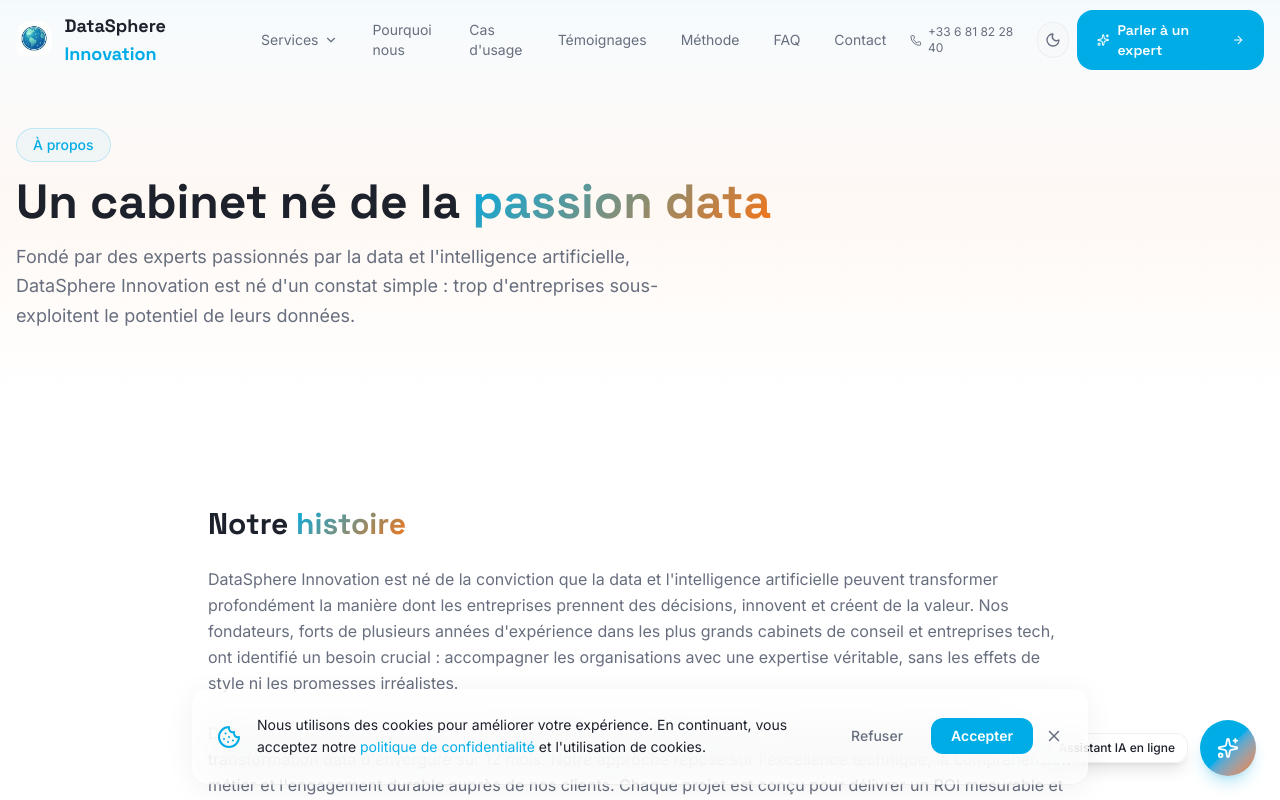
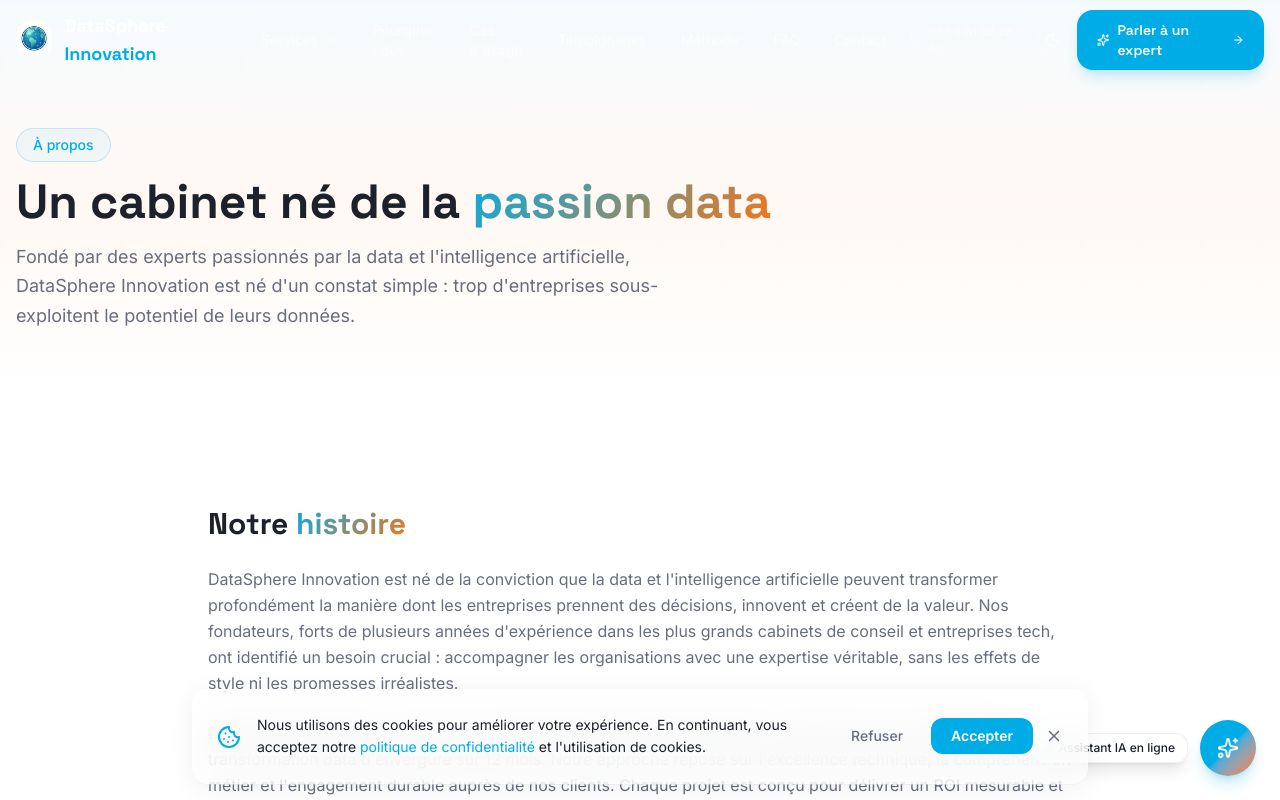
Before and after one commit to skaba89/datasphere-innovation, a Next.js app: page /a-propos in a window 1280 px wide. Shown: the top 800 px of the page. Built offline with nearby package versions, Linux system fonts and the light colour scheme.

Commit message:
feat: Keyrus-inspired navbar with transparent-to-solid scroll, cleaner FAQ and UseCases sections

```diff
--- a/src/components/layout/Navbar.tsx
+++ b/src/components/layout/Navbar.tsx
@@ -155,13 +155,13 @@ export function Navbar() {
     <nav
       className={`fixed top-0 left-0 right-0 z-50 transition-all duration-500 ${
         scrolled
-          ? "bg-background/80 backdrop-blur-2xl border-b border-border/30 shadow-lg shadow-black/5"
+          ? "bg-background/90 backdrop-blur-2xl border-b border-border/30 shadow-lg shadow-black/5"
           : "bg-transparent"
       }`}
     >
       {/* Top gradient line when scrolled */}
       {scrolled && (
-        <div className="absolute top-0 left-0 right-0 h-px bg-gradient-to-r from-transparent via-primary/50 to-transparent" />
+        <div className="absolute top-0 left-0 right-0 h-0.5 bg-gradient-to-r from-primary via-accent to-primary" />
       )}
 
       <div className="container mx-auto flex items-center justify-between h-16 md:h-20 px-4">
@@ -178,7 +178,7 @@ export function Navbar() {
             />
             <div className="absolute inset-0 bg-gradient-to-br from-white/20 to-transparent opacity-0 group-hover:opacity-100 transition-opacity duration-300" />
           </div>
-          <span className="font-heading font-bold text-lg text-foreground hidden sm:inline">
+          <span className={`font-heading font-bold text-lg transition-colors duration-300 ${scrolled ? "text-foreground" : "text-white"}`}>
             DataSphere<span className="text-primary"> Innovation</span>
           </span>
         </Link>
@@ -203,7 +203,9 @@ export function Navbar() {
                     className={`relative flex items-center gap-1.5 text-sm px-4 py-2 rounded-lg transition-all duration-300 ${
                       activeDropdown === dropdownKey || isActive
                         ? "text-primary font-medium bg-primary/5"
-                        : "text-muted-foreground hover:text-foreground hover:bg-secondary/50"
+                        : scrolled
+                          ? "text-muted-foreground hover:text-foreground hover:bg-secondary/50"
+                          : "text-white/70 hover:text-white hover:bg-white/10"
                     }`}
                   >
                     {link.label}
@@ -231,7 +233,7 @@ export function Navbar() {
                       >
                         <div className="relative bg-background/95 backdrop-blur-2xl border border-border/50 rounded-2xl shadow-2xl shadow-black/10 overflow-hidden">
                           {/* Top gradient line */}
-                          <div className="absolute top-0 left-0 right-0 h-px bg-gradient-to-r from-transparent via-primary/40 to-transparent" />
+                          <div className="absolute top-0 left-0 right-0 h-0.5 bg-gradient-to-r from-primary via-accent to-primary" />
 
                           {dropdownKey === "Services" ? (
                             // Services Mega Menu — 2 column grid with images
@@ -281,7 +283,7 @@ export function Navbar() {
                                   className="flex items-center justify-center gap-2 p-2.5 rounded-xl text-sm font-medium text-primary hover:bg-primary/5 transition-colors"
                                 >
                                   Voir tous les services
-                                  <ArrowRight size={14} className="group-hover:translate-x-0.5 transition-transform" />
+                                  <ArrowRight size={14} />
                                 </Link>
                               </div>
                             </div>
@@ -330,7 +332,9 @@ export function Navbar() {
                 className={`relative text-sm px-4 py-2 rounded-lg transition-all duration-300 ${
                   isActive
                     ? "text-primary font-medium bg-primary/5"
-                    : "text-muted-foreground hover:text-foreground hover:bg-secondary/50"
+                    : scrolled
+                      ? "text-muted-foreground hover:text-foreground hover:bg-secondary/50"
+                      : "text-white/70 hover:text-white hover:bg-white/10"
                 }`}
               >
                 {link.label}
@@ -351,7 +355,7 @@ export function Navbar() {
           {/* Phone number */}
           <a
             href={COMPANY.phoneHref}
-            className="flex items-center gap-1.5 text-xs text-muted-foreground hover:text-primary transition-colors px-2"
+            className={`flex items-center gap-1.5 text-xs transition-colors px-2 ${scrolled ? "text-muted-foreground hover:text-primary" : "text-white/60 hover:text-white"}`}
           >
             <Phone size={13} />
             <span className="hidden xl:inline">{COMPANY.phone}</span>
@@ -360,7 +364,11 @@ export function Navbar() {
           {mounted && (
             <button
               onClick={toggleTheme}
-              className="relative w-9 h-9 rounded-xl border border-border/50 bg-secondary/30 flex items-center justify-center text-muted-foreground hover:text-foreground hover:border-primary/30 hover:bg-secondary/60 transition-all duration-300"
+              className={`relative w-9 h-9 rounded-xl border flex items-center justify-center transition-all duration-300 ${
+                scrolled
+                  ? "border-border/50 bg-secondary/30 text-muted-foreground hover:text-foreground hover:border-primary/30 hover:bg-secondary/60"
+                  : "border-white/20 bg-white/10 text-white/60 hover:text-white hover:border-white/30 hover:bg-white/20"
+              }`}
               aria-label={
                 theme === "dark"
                   ? "Passer en mode clair"
@@ -394,7 +402,7 @@ export function Navbar() {
           )}
           <Link
             href="/#contact"
-            className="group relative inline-flex items-center gap-2 px-5 py-2.5 rounded-xl bg-primary text-primary-foreground font-heading font-semibold text-sm hover:bg-primary/90 transition-all duration-300 overflow-hidden"
+            className="group relative inline-flex items-center gap-2 px-5 py-2.5 rounded-xl bg-primary text-primary-foreground font-heading font-semibold text-sm hover:bg-primary/90 transition-all duration-300 overflow-hidden shadow-lg shadow-primary/20"
           >
             <span className="relative z-10 flex items-center gap-2">
               <Sparkles size={14} className="hidden xl:inline" />
@@ -410,7 +418,11 @@ export function Navbar() {
           {mounted && (
             <button
               onClick={toggleTheme}
-              className="w-9 h-9 rounded-xl border border-border/50 bg-secondary/30 flex items-center justify-center text-muted-foreground hover:text-foreground transition-all"
+              className={`w-9 h-9 rounded-xl border flex items-center justify-center transition-all ${
+                scrolled
+                  ? "border-border/50 bg-secondary/30 text-muted-foreground hover:text-foreground"
+                  : "border-white/20 bg-white/10 text-white/60 hover:text-white"
+              }`}
               aria-label="Changer de thème"
             >
               {theme === "dark" ? <Sun size={16} /> : <Moon size={16} />}
@@ -418,7 +430,7 @@ export function Navbar() {
           )}
           <button
             onClick={() => setMobileOpen(!mobileOpen)}
-            className="text-foreground p-2 rounded-lg hover:bg-secondary/50 transition-colors"
+            className={`p-2 rounded-lg transition-colors ${scrolled ? "text-foreground hover:bg-secondary/50" : "text-white hover:bg-white/10"}`}
             aria-label="Menu"
           >
             {mobileOpen ? <X size={24} /> : <Menu size={24} />}
--- a/src/components/sections/FAQSection.tsx
+++ b/src/components/sections/FAQSection.tsx
@@ -12,14 +12,14 @@ import { FAQ_ITEMS } from "@/lib/constants";
 
 export function FAQSection() {
   return (
-    <section id="faq" className="section-padding bg-background">
+    <section id="faq" className="section-padding bg-secondary/10">
       <div className="container mx-auto px-4">
         <SectionReveal>
-          <div className="text-center mb-12">
+          <div className="mb-14">
             <span className="inline-block px-4 py-1.5 rounded-full border border-primary/20 bg-primary/5 text-primary text-sm font-medium mb-4">
               FAQ
             </span>
-            <h2 className="text-3xl md:text-4xl font-heading font-bold mb-4">
+            <h2 className="text-3xl md:text-5xl font-heading font-bold mb-4">
               Questions{" "}
               <span className="gradient-text">fréquentes</span>
             </h2>
@@ -30,7 +30,7 @@ export function FAQSection() {
           <div className="max-w-3xl mx-auto">
             <Accordion type="single" collapsible className="w-full">
               {FAQ_ITEMS.map((faq, index) => (
-                <AccordionItem key={index} value={`item-${index}`}>
+                <AccordionItem key={index} value={`item-${index}`} className="border-border/30">
                   <AccordionTrigger className="text-left font-heading font-medium hover:text-primary transition-colors">
                     {faq.question}
                   </AccordionTrigger>
--- a/src/components/sections/UseCasesSection.tsx
+++ b/src/components/sections/UseCasesSection.tsx
@@ -2,7 +2,6 @@
 
 import * as React from "react";
 import { SectionReveal } from "@/components/ui/SectionReveal";
-import { GlassCard } from "@/components/ui/GlassCard";
 import { USE_CASES } from "@/lib/constants";
 
 export function UseCasesSection() {
@@ -10,29 +9,29 @@ export function UseCasesSection() {
     <section id="cas-usage" className="section-padding bg-background">
       <div className="container mx-auto px-4">
         <SectionReveal>
-          <div className="text-center mb-12">
+          <div className="mb-14">
             <span className="inline-block px-4 py-1.5 rounded-full border border-primary/20 bg-primary/5 text-primary text-sm font-medium mb-4">
               Cas d&apos;usage
             </span>
-            <h2 className="text-3xl md:text-4xl font-heading font-bold mb-4">
+            <h2 className="text-3xl md:text-5xl font-heading font-bold mb-4">
               Des résultats concrets,{" "}
               <span className="gradient-text">sector par secteur</span>
             </h2>
-            <p className="text-muted-foreground max-w-2xl mx-auto">
+            <p className="text-muted-foreground max-w-2xl text-lg">
               Découvrez comment nous aidons les leaders de chaque secteur à
               transformer leurs données en avantage compétitif.
             </p>
           </div>
         </SectionReveal>
 
-        <div className="grid grid-cols-1 md:grid-cols-2 lg:grid-cols-3 gap-6">
+        <div className="grid grid-cols-1 md:grid-cols-2 lg:grid-cols-3 gap-5">
           {USE_CASES.map((useCase, index) => {
             const Icon = useCase.icon;
             return (
               <SectionReveal key={useCase.title} delay={index * 0.1}>
-                <GlassCard hover className="h-full group glow-card">
+                <div className="h-full group p-6 rounded-2xl border border-border/30 bg-card hover:border-primary/20 hover:shadow-lg hover:shadow-primary/5 transition-all duration-500">
                   <div className="flex items-center gap-3 mb-4">
-                    <div className="w-10 h-10 rounded-lg bg-primary/10 flex items-center justify-center group-hover:bg-primary/20 transition-colors">
+                    <div className="w-10 h-10 rounded-xl bg-primary/10 flex items-center justify-center group-hover:bg-primary/20 transition-colors">
                       <Icon size={20} className="text-primary" />
                     </div>
                     <h3 className="text-lg font-heading font-semibold">
@@ -47,12 +46,12 @@ export function UseCasesSection() {
                       <span className="text-muted-foreground">
                         {useCase.client}
                       </span>
-                      <span className="text-primary font-semibold">
+                      <span className="text-primary font-bold text-sm">
                         {useCase.result}
                       </span>
                     </div>
                   </div>
-                </GlassCard>
+                </div>
               </SectionReveal>
             );
           })}
```
